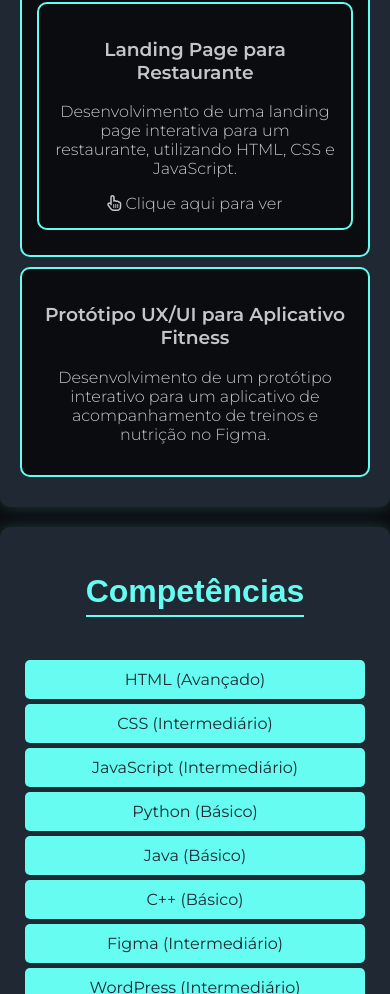
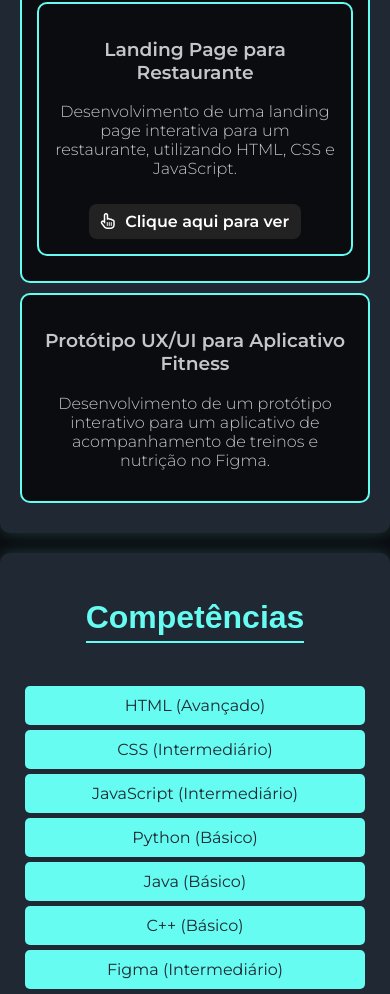
Before and after one commit to Hadassatalit/Hadassa, a plain HTML site: page index.html in a window 390 px wide. Shown: the part 1175-2169 px from the top of the page. Drawn offline with Linux system fonts and the light colour scheme.

Commit message:
Update styles.css

```diff
--- a/styles.css
+++ b/styles.css
@@ -201,4 +201,25 @@ a {
     color: white;
 }
 
+.project-link {
+    display: inline-block;
+    margin-top: 10px;
+    color: white;
+    background-color: #222;
+    padding: 8px 12px;
+    border-radius: 8px;
+    text-decoration: none;
+    font-weight: bold;
+    transition: background-color 0.3s, transform 0.3s;
 }
+
+.project-link:hover {
+    background-color: #444;
+    transform: scale(1.05);
+}
+
+.project-link i {
+    margin-right: 6px;
+}
+
+}
```
